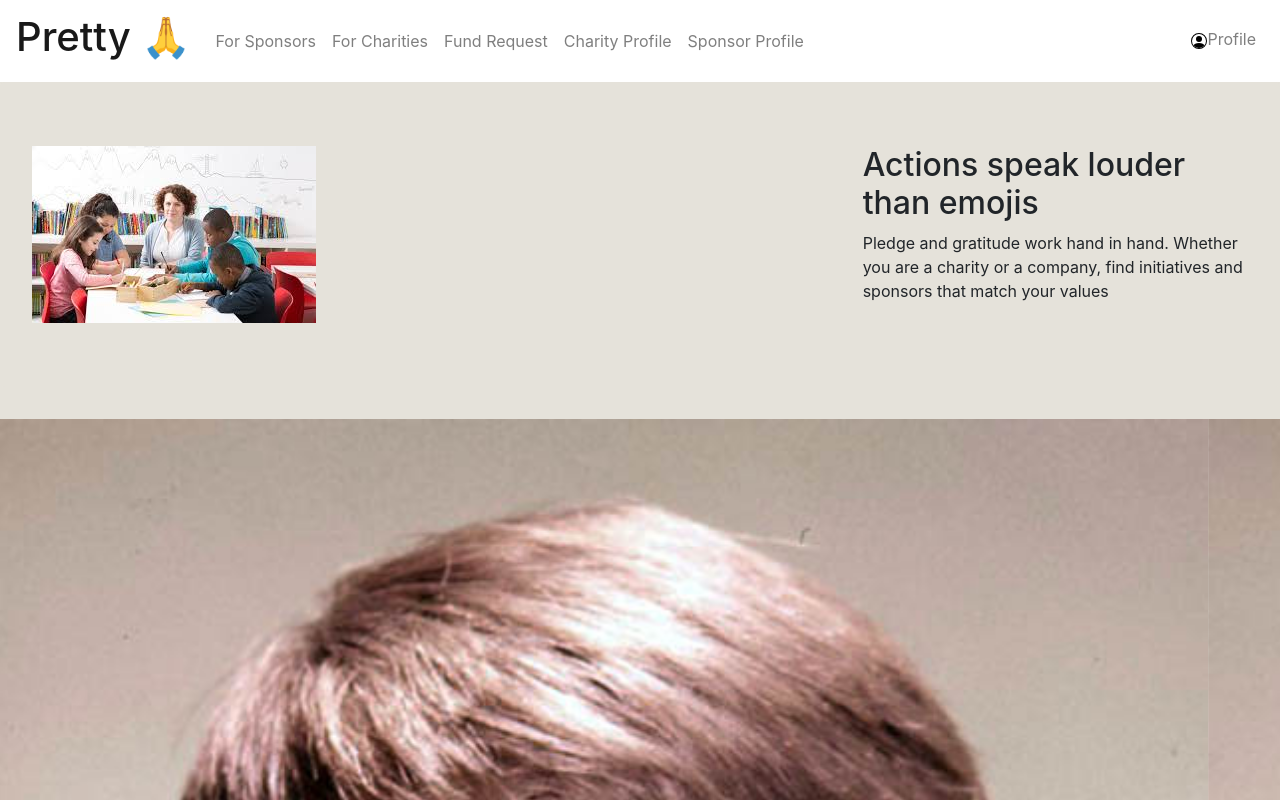
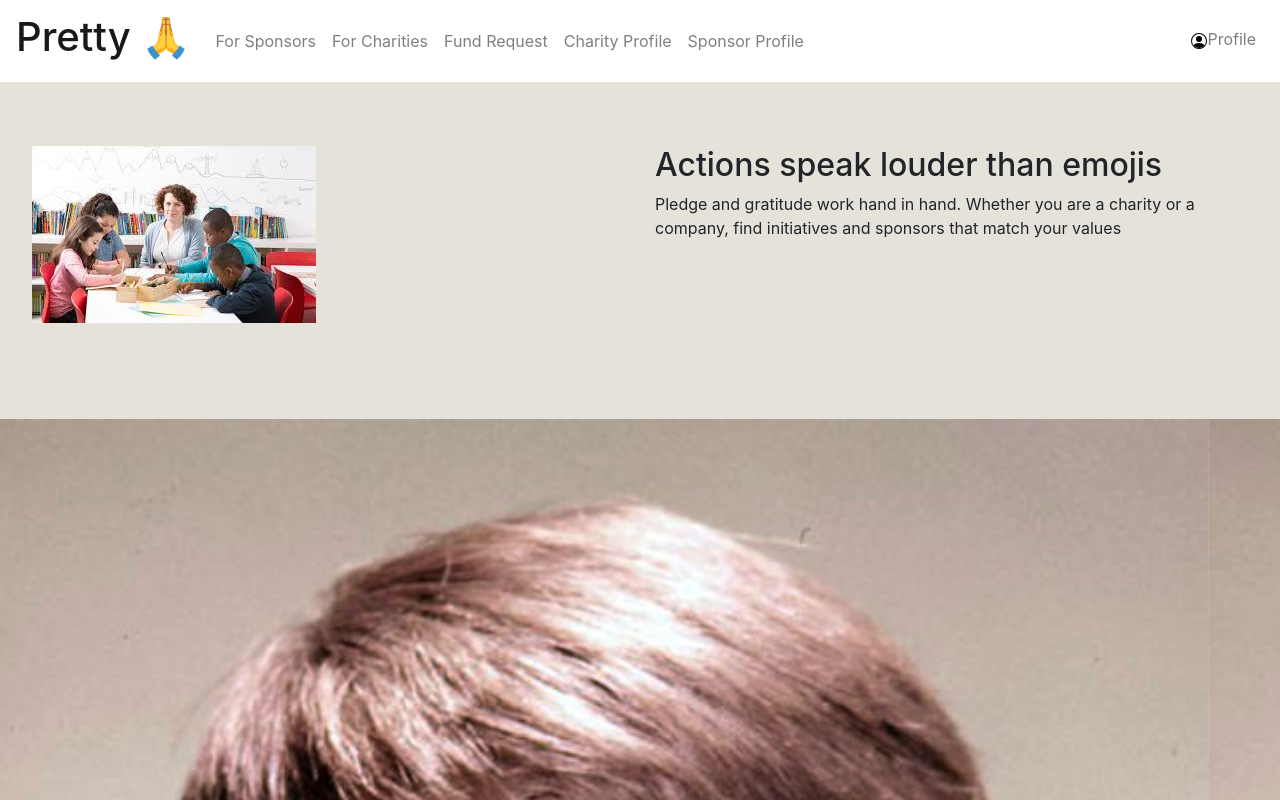
Before and after one commit to tr-hack-to-the-future/prettyplease-frontend, a React (Create React App) app: page / in a window 1280 px wide. Shown: the top 800 px of the page. Built offline with nearby package versions, Linux system fonts and the light colour scheme; a web font is replaced by a local one.

Commit message:
fix col width in Jumbotron row

```diff
--- /dev/null
+++ b/src/components/Carousel.css
@@ -0,0 +1,4 @@
+.carouselContent {
+    width: 50%;
+    margin: 0 auto;
+}
--- a/src/components/Carousel.js
+++ b/src/components/Carousel.js
@@ -8,7 +8,7 @@ import image3 from '../assets/images/Jean-Seberg.jpg';
 
 export default function() {
     return (
-        <Carousel>
+        <Carousel className="carouselContent">
         <Carousel.Item>
         <img
             className="d-block w-100"
--- a/src/components/Jumbotron.js
+++ b/src/components/Jumbotron.js
@@ -9,8 +9,8 @@ export default function() {
     return (
         <Jumbotron className='Jumbotron'>
             <Row>
-                <Col sm={8}><img src={image} alt="this is an image"/></Col>
-                <Col sm={4}>
+                <Col sm={6}><img src={image} alt="this is an image"/></Col>
+                <Col sm={6}>
                 <h2>Actions speak louder than emojis</h2>
                     <p>
                     Pledge and gratitude work hand in hand. Whether you are a charity or a company, find initiatives and sponsors that match your values
```
